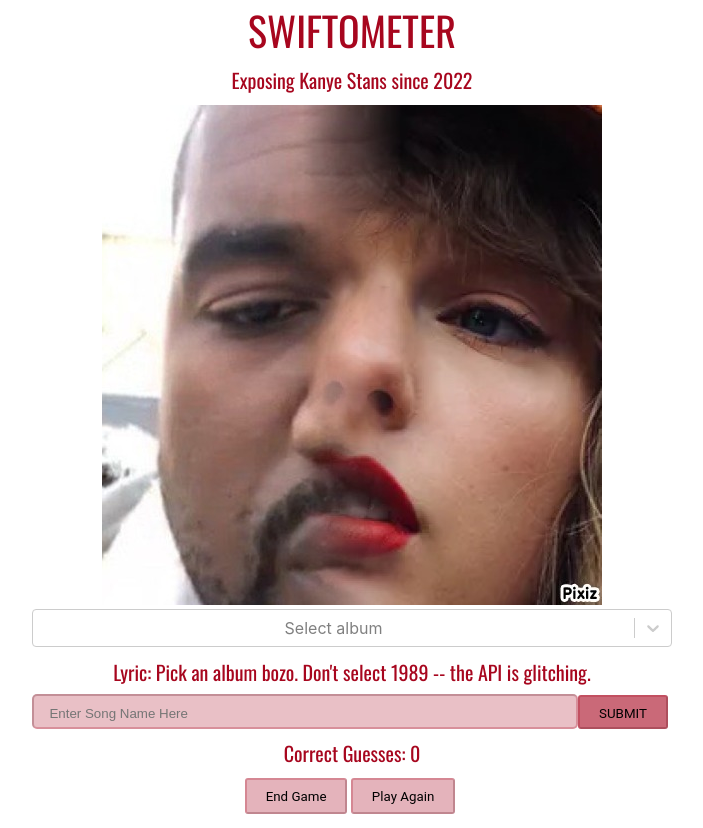
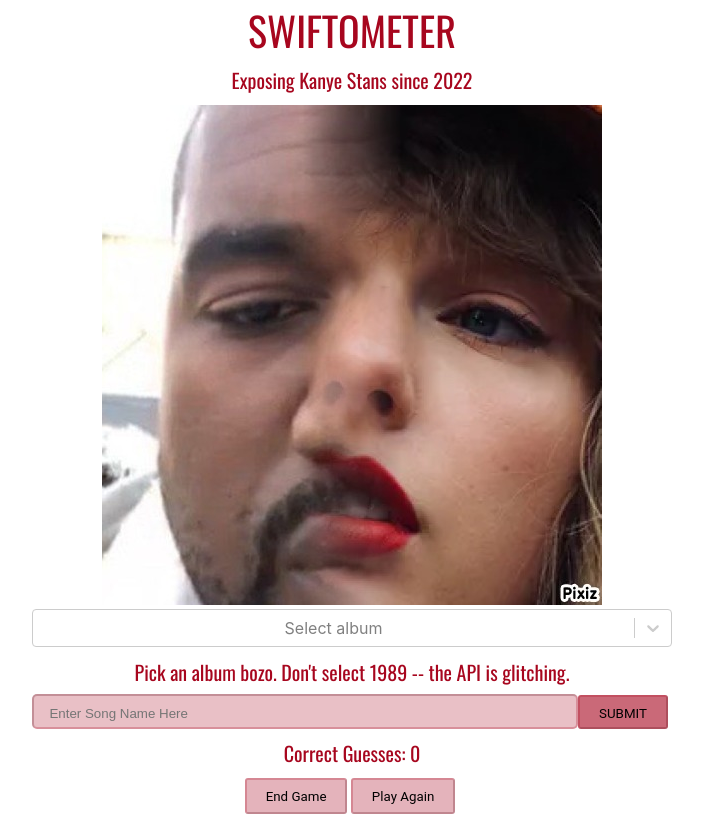
Before and after one commit to aaronli04/taylorswiftlyricguesser, a React (Create React App) app: page / in a window 1280 px wide. Shown: the whole page, without its empty margins (288-991 px from the left). Built offline with nearby package versions, Linux system fonts and the light colour scheme; no server answers.

Commit message:
changed setLyrics to not have Lyric: before important message below

```diff
--- a/src/frontend/App.js
+++ b/src/frontend/App.js
@@ -33,7 +33,7 @@
           const response = await fetch(`http://localhost:5002/lyrics/${albumNumber}`);
           const songAndLyric = await response.json();
           setSongName(songAndLyric[0]);
-          setLyrics(songAndLyric[1]);
+          setLyrics('Lyric: ' + songAndLyric[1]);
           return songAndLyric;
         } catch (error) {
           console.log(error)
@@ -142,7 +142,7 @@
           <Select options={albumsList} onChange={handleAlbumNumber} placeholder='Select album'/>
         </div>
         <div className='Lyric'>
-          {'Lyric: ' + lyrics}
+          {lyrics}
         </div>
         <form onSubmit={handleSongSubmit}>
           <input className='Field' value={songGuess} onChange={handleSongGuess} onFocus={(e) => e.target.placeholder = ""}
```
